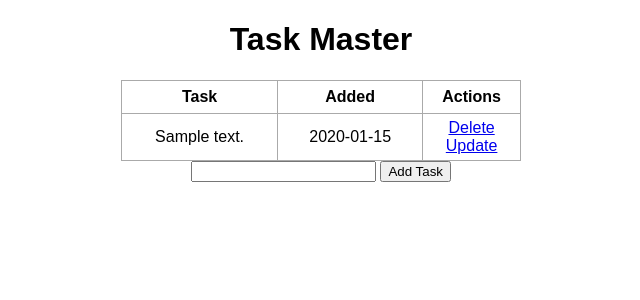
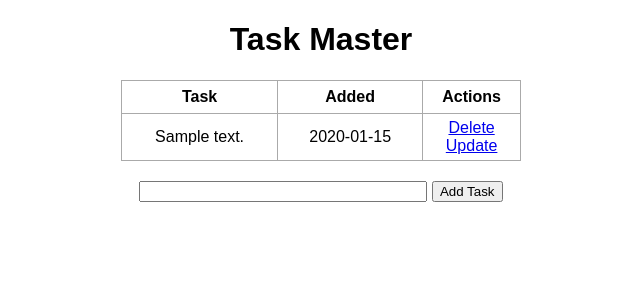
Before and after one commit to Somesh-Debnath/todo-app-flask, a Flask app: page / in a window 1280 px wide. Shown: the top 300 px of the page, without its empty margins (319-959 px from the left). Run offline with Flask 2, Linux system fonts and the light colour scheme; tables that the repository leaves empty hold one stand-in row (values such as "Sample post").

Commit message:
added  code

```diff
--- a/static/css/main.css
+++ b/static/css/main.css
@@ -29,3 +29,11 @@ td {
     text-align: center;
     padding: 5px;
 }
+
+.form {
+    margin-top: 20px;
+}
+
+#content {
+    width: 70%;
+}
--- a/templates/index.html
+++ b/templates/index.html
@@ -6,8 +6,10 @@
 
 {% block body %}
 <div class="content">
-    <h1>Task Master</h1>
-
+    <h1 style="text-align: center">Task Master</h1>
+    {% if tasks|length < 1 %}
+    <h4 style="text-align: center">There are no tasks. Create one below!</h4>
+    {% else %}
     <table>
         <tr>
             <th>Task</th>
@@ -26,7 +28,7 @@
             </tr>
         {% endfor %}
     </table>
-
+    {% endif %}
     <div class="form">
         <form action="/" method="POST">
             <input type="text" name="content" id="content">
```
Also changed, not shown: requirements.txt (added, +10 -0 lines), test.db. Lines whose indentation alone changed are shown as unchanged.
